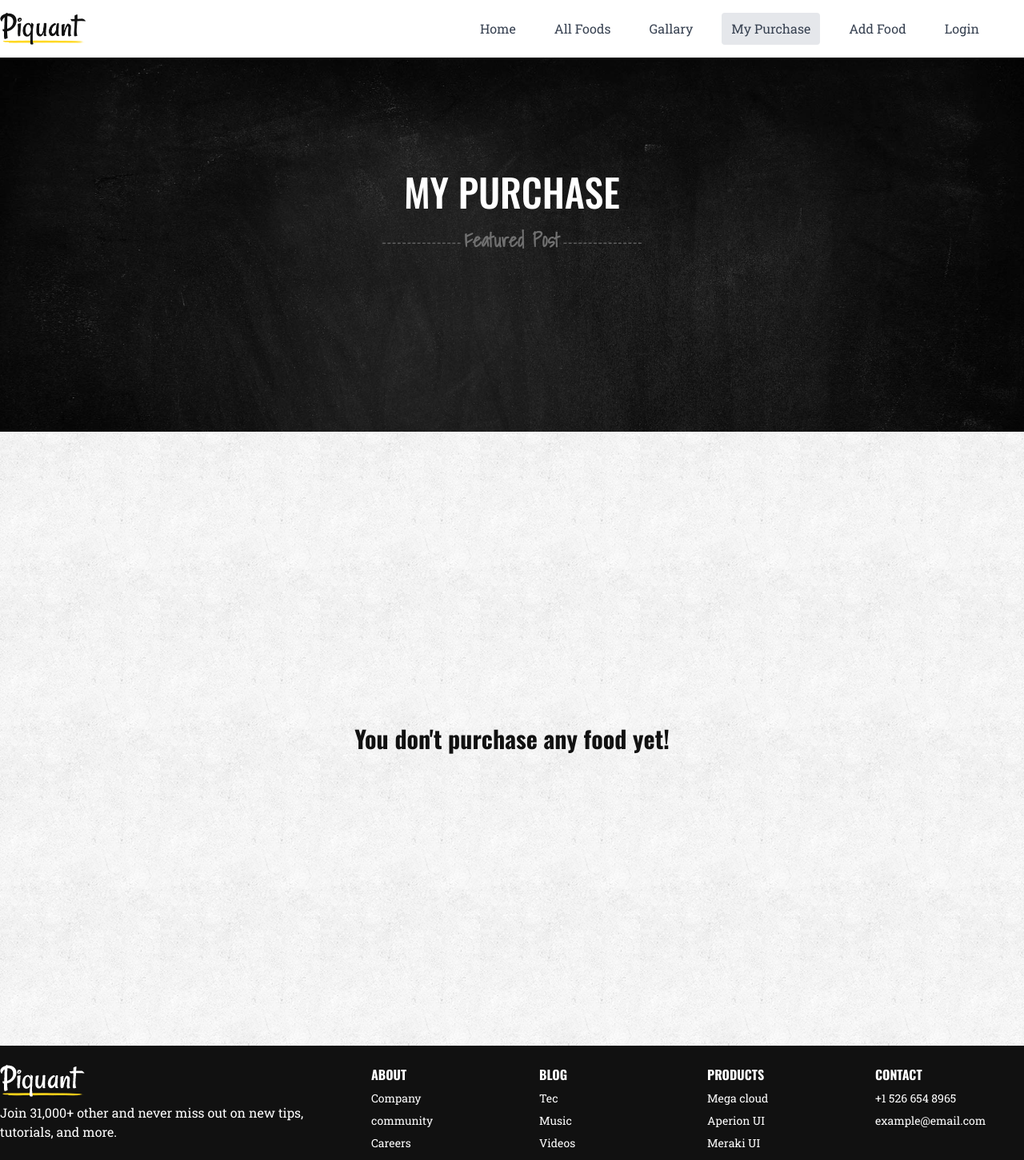
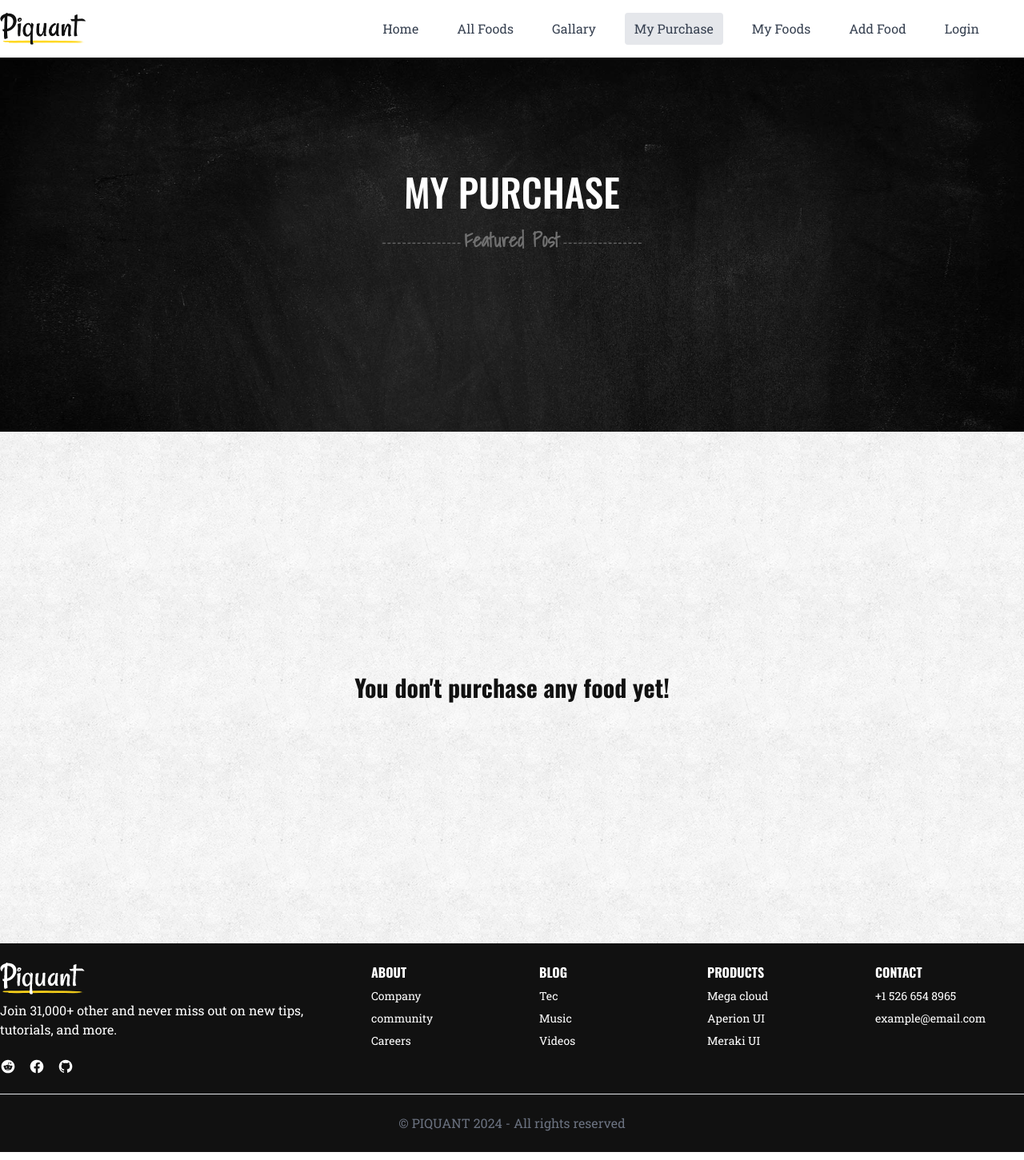
Before and after one commit to byteFarhan/PIQUANT, a React (Vite) app: page /my-purchase in a window 1280 px wide. Shown: the top 1451 px of the page at 80% size. Built offline with nearby package versions, Linux system fonts and the light colour scheme; no server answers.

Commit message:
My Foods page has been added.

```diff
--- /dev/null
+++ b/src/Pages/MyFoods/MyFoods.jsx
@@ -0,0 +1,18 @@
+import sectionBg from "../../assets/pattern-2.png";
+import PageTitle from "../Shared/PageTitle/PageTitle";
+
+const MyFoods = () => {
+  return (
+    <section>
+      <PageTitle pageTitle={`Your Added Foods`} />
+      <section
+        style={{ backgroundImage: `url(${sectionBg})` }}
+        className="px-5 py-16 md:py-20 md:px-8 lg:px-0 lg:py-32"
+      >
+        <section className="mx-auto max-w-7xl"></section>
+      </section>
+    </section>
+  );
+};
+
+export default MyFoods;
--- a/src/Pages/MyPurchase/MyPurchase.jsx
+++ b/src/Pages/MyPurchase/MyPurchase.jsx
@@ -27,8 +27,8 @@ const MyPurchase = () => {
         style={{ backgroundImage: `url(${sectionBg})` }}
         className="px-5 py-16 md:py-20 md:px-8 lg:px-0 lg:py-32"
       >
-        <section className="mx-auto bg-white max-w-7xl"></section>
-        <div className="p-6 md:p-8 lg:p-16">
+        <section className="mx-auto max-w-7xl">
+          <div className="">
             {purchases?.length > 0 ? (
               <>
                 <Table purchases={purchases} setPurchases={setPurchases} />
@@ -41,6 +41,7 @@ const MyPurchase = () => {
           </div>
         </section>
       </section>
+    </section>
   );
 };
 
--- a/src/Pages/Shared/Navbar/Navbar.jsx
+++ b/src/Pages/Shared/Navbar/Navbar.jsx
@@ -76,6 +76,7 @@ const Navbar = () => {
                     routeName={"My Purchase"}
                     routePath={"/my-purchase"}
                   />
+                  <NavItem routeName={"My Foods"} routePath={"/my-foods"} />
                   <NavItem routeName={"Add Food"} routePath={"/add-food"} />
                   {!user && navItems}
                 </ul>
--- a/src/Router/Routes.jsx
+++ b/src/Router/Routes.jsx
@@ -10,6 +10,7 @@ import AddFood from "../Pages/AddFood/AddFood";
 import Gallary from "../Pages/Gallary/Gallary";
 import PurchaseFood from "../Pages/PurchaseFood/PurchaseFood";
 import MyPurchase from "../Pages/MyPurchase/MyPurchase";
+import MyFoods from "../Pages/MyFoods/MyFoods";
 // import useAxiosSecure from "../Hooks/useAxiosSecure";
 
 // const axiosSecure = useAxiosSecure();
@@ -57,6 +58,10 @@ const router = createBrowserRouter([
         element: <MyPurchase />,
       },
       {
+        path: "/my-foods",
+        element: <MyFoods />,
+      },
+      {
         path: "registation",
         element: <Registation />,
       },
```
Lines whose indentation alone changed are shown as unchanged.
